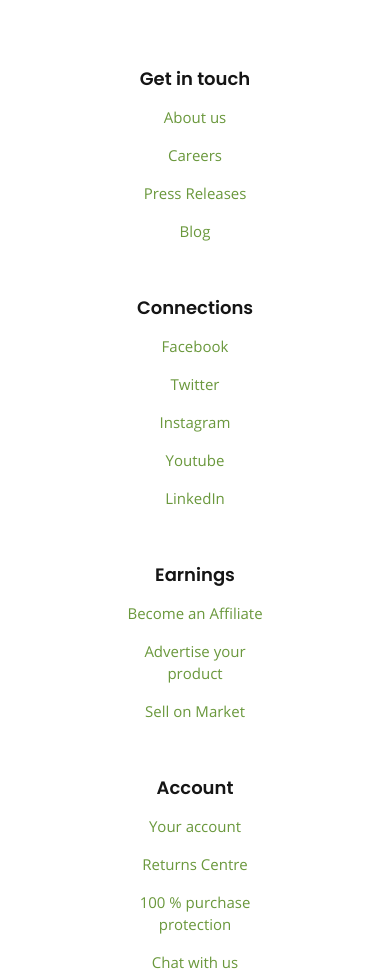
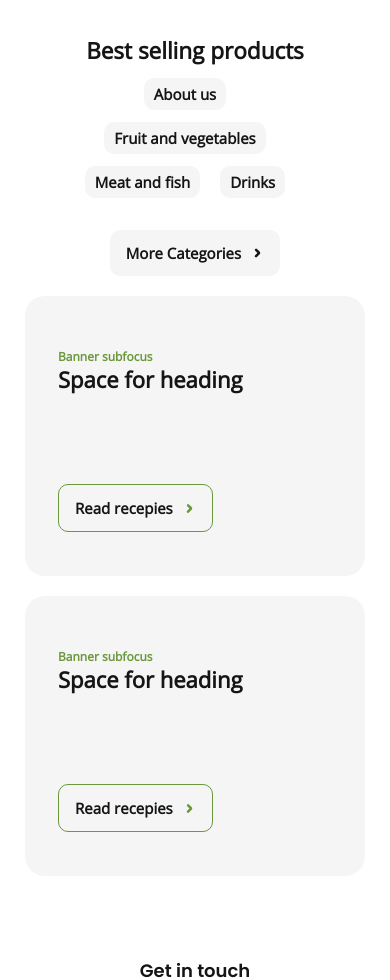
Before and after one commit to otabek-oktamov/ecommerce, a plain HTML site: page index.html in a window 390 px wide. Shown: the part 1020-2000 px from the top of the page. Drawn offline with Linux system fonts and the light colour scheme.

Commit message:
initial commit

```diff
--- a/css/style.css
+++ b/css/style.css
@@ -70,7 +70,8 @@ body {
     background-color: #fff;
     color: var(--heading-color);
 }
-h1,h2,h3,h4,h5,h6{
+
+h1, h2, h3, h4, h5, h6 {
     margin-top: 0;
 }
 
@@ -105,14 +106,17 @@ a {
 }
 
 /* Site Header Styles */
-.site-header{
+
+.site-header {
     display: flex;
     flex-direction: column;
     margin-bottom: 64px;
 }
-.site-header__top{
+
+.site-header__top {
     order: -1;
 }
+
 .site-header__top-container {
     display: flex;
     justify-content: space-between;
@@ -337,6 +341,7 @@ a {
 .site-nav__item-link:hover {
     color: #6A983C;
 }
+
 .burger {
     width: 50px;
     height: 50px;
@@ -346,6 +351,7 @@ a {
     border-radius: 4px;
     z-index: 10;
 }
+
 .burger span {
     position: relative;
     margin-top: 9px;
@@ -360,6 +366,7 @@ a {
     margin-left: -15px;
     margin-top: -1.5px;
 }
+
 .burger span, .burger span::before, .burger span::after {
     display: block;
     width: 30px;
@@ -375,19 +382,24 @@ a {
     -o-transition-duration: 0.3s;
     transition-duration: 0.3s;
 }
+
 .burger span::before, .burger span::after {
     position: absolute;
     content: "";
 }
+
 .burger span::before {
     top: -9px;
 }
+
 .burger span::after {
     top: 9px;
 }
+
 .burger.clicked span {
     background-color: transparent;
 }
+
 .burger.clicked span::before {
     -webkit-transform: translateY(9px) rotate(45deg);
     -moz-transform: translateY(9px) rotate(45deg);
@@ -395,6 +407,7 @@ a {
     -o-transform: translateY(9px) rotate(45deg);
     transform: translateY(9px) rotate(45deg);
 }
+
 .burger.clicked span::after {
     -webkit-transform: translateY(-9px) rotate(-45deg);
     -moz-transform: translateY(-9px) rotate(-45deg);
@@ -406,41 +419,56 @@ a {
 .burger:hover {
     cursor: pointer;
 }
-.burger{
+
+.burger {
     display: none;
 }
-.site-nav__item-list{
+
+.site-nav__item-list {
     z-index: 99;
     border-radius: 10px;
 }
 
 /* Main Style */
+
 .category-menu {
     display: flex;
-    margin-bottom: 50px;
+    margin-bottom: 120px;
     flex-wrap: wrap;
 }
-.category__menu{
+
+.category-menu:last-child {
+    margin-bottom: 0;
+}
+
+.category__menu {
     margin-right: auto;
 }
-.category__menu h2{
+
+.category__menu h2 {
     margin-bottom: 16px;
 }
-.category__list{
+
+.category__list {
     padding: 0;
     list-style: none;
     margin-bottom: 48px;
+    flex-wrap: wrap;
 }
-.category__item:not(:last-child){
+
+.category__item:not(:last-child) {
     margin-bottom: 12px;
 }
-.category__link{
+
+.category__link {
     color: #6A983C;
     text-decoration: underline;
 }
-.category__link:hover{
+
+.category__link:hover {
     color: var(--accent-color);
 }
+
 .btn {
     padding: 12px 16px;
     border-radius: 10px;
@@ -448,6 +476,7 @@ display: none;
     display: inline-block;
     color: #151515;
 }
+
 .btn-more {
     font-size: 15px;
     font-weight: 700;
@@ -455,7 +484,8 @@ display: none;
     align-items: center;
     background-color: #F5F5F5;
 }
-.btn-more::after{
+
+.btn-more::after {
     content: '';
     width: 13px;
     height: 10px;
@@ -465,10 +495,12 @@ display: none;
     background-size: contain;
     margin-left: 10px;
 }
-.btn-more:hover{
+
+.btn-more:hover {
     color: white;
     background-color: #6A983C;
 }
+
 .space-card {
     width: 419px;
     height: 280px;
@@ -479,39 +511,46 @@ display: none;
     transition: 0.3s ease;
 }
 
-.space-card:not(:last-child){
+.space-card:not(:last-child) {
     margin-right: 33px;
 }
-.space-card:hover{
+
+.space-card:hover {
     background-color: #2e5507;
     color: white;
 }
-.space-card:hover span{
+
+.space-card:hover span {
     color: white;
 }
-.space-card:hover .btn-read{
+
+.space-card:hover .btn-read {
     background-color: white;
     color: #2e5507;
 }
-.space-card span{
+
+.space-card span {
     color: #6A983C;
     font-size: 12px;
     font-weight: 600;
     margin-bottom: 8px;
 }
-.space-card h3{
+
+.space-card h3 {
     font-size: 22px;
     font-weight: 600;
     margin-bottom: 94px;
 }
-.btn-read{
+
+.btn-read {
     font-weight: 600;
     color: #151515;
     border: 1px solid #6A983C;
     display: inline-flex;
     align-items: center;
 }
-.btn-read::after{
+
+.btn-read::after {
     content: '';
     width: 13px;
     height: 10px;
@@ -520,14 +559,18 @@ display: none;
     background-repeat: no-repeat;
     margin-left: 10px;
 }
+
 /* Footer style */
+
 .site-footer {
     padding: 64px 45px;
 }
-.underline{
+
+.underline {
     text-decoration: underline;
 }
-.underline:hover{
+
+.underline:hover {
     color: #151515;
 }
 
@@ -537,29 +580,36 @@ display: none;
     margin-bottom: 48px;
     flex-wrap: wrap;
 }
-.list{
+
+.list {
     padding: 20px;
 }
+
 .footer-nav__title {
     font-family: 'Poppins';
     font-size: 18px;
     font-weight: 600;
     margin-bottom: 16px;
 }
+
 .footer-nav__list {
     padding: 0;
     list-style: none;
 }
-.footer-nav__item:not(:last-child){
+
+.footer-nav__item:not(:last-child) {
     margin-bottom: 16px;
 }
+
 .footer-nav__link {
     color: #6A983C;
 }
-.footer-nav__link:hover{
+
+.footer-nav__link:hover {
     text-decoration: underline;
 }
-.footer-product{
+
+.footer-product {
     margin-bottom: 48px;
 }
 
@@ -570,12 +620,15 @@ display: none;
     list-style: none;
     padding: 0;
 }
+
 .footer-product__item:not(:last-child) {
     margin-right: 16px;
 }
-.footer-product__item{
+
+.footer-product__item {
     margin-bottom: 16px;
 }
+
 .footer-product__link {
     font-family: 'Poppins';
     font-size: 12px;
@@ -586,23 +639,90 @@ display: none;
     border-radius: 10px;
     transition: 0.3s;
 }
-.footer-product__link:hover{
+
+.footer-product__link:hover {
     color: white;
     background-color: #6A983C;
 }
-@media screen  and (max-width:700px){
-    .footer-nav__title{
+
+@media screen and (max-width:1100px) {
+    .space-card {
+        max-width: 350px;
+    }
+}
+
+@media screen and (max-width:950px) {
+    .category__menu {
+        margin: auto;
+        width: 80%;
         text-align: center;
     }
-    .footer-nav__item{
+    .category__list {
+        display: flex;
+        flex-direction: row;
+        justify-content: center;
+        margin-bottom: 0;
+    }
+    .category__item {
+        margin-right: 20px;
+    }
+    .btn-more {
+        margin-bottom: 20px;
+    }
+    .space-card {
+        margin: auto;
+    }
+    .category__item:last-child {
+        display: none;
+    }
+}
+
+@media screen and (max-width:780px) {
+    .space-card:not(:last-child) {
+        margin-right: 0;
+        margin: auto;
+    }
+    .category__item {
+        background-color: #F5F5F5;
+        padding: 5px 10px;
+        border-radius: 10px;
+    }
+    .category__link {
+        color: #151515;
+        font-weight: bold;
+        text-decoration: none;
+    }
+    .btn-more {
+        margin-top: 20px;
+    }
+    .category__item:hover {
+        background-color: #6A983C;
+    }
+    .category__item:hover .category__link {
+        color: white;
+    }
+}
+
+@media screen and (max-width:748px) {
+    .space-card:not(:last-child) {
+        margin-bottom: 20px;
+    }
+}
+
+@media screen and (max-width:700px) {
+    .footer-nav__title {
         text-align: center;
     }
-    .list{
+    .footer-nav__item {
+        text-align: center;
+    }
+    .list {
         width: 80%;
     }
 }
+
 @media screen and (max-width:580px) {
- .site-header.active{
+    .site-header.active {
         width: 100vw;
         background-color: #2e2e2e;
         margin-top: 60px;
@@ -611,10 +731,10 @@ display: none;
         position: relative;
         height: 100%;
     }
- .site-header__top{
+    .site-header__top {
         order: 1;
     }
- .site-header__logo{
+    .site-header__logo {
         position: absolute;
         top: 0px;
         left: 0%;
@@ -625,115 +745,116 @@ display: none;
         z-index: 2;
         transform: translateX(0%);
     }
-  .site-header__middle-container{
+    .site-header__middle-container {
         padding-top: 0;
     }
-  .site-header__logo{
+    .site-header__logo {
         width: 100%;
         display: flex;
         justify-content: center;
     }
-  .burger{
+    .burger {
         display: block;
     }
-  .site-header__form{
+    .site-header__form {
         width: 100%;
     }
-  .search{
+    .search {
         display: none;
     }
-  .user{
+    .user {
         position: absolute;
         right: 10%;
     }
-  .site-header__form{
+    .site-header__form {
         display: flex;
         align-items: center;
     }
-  .search-img{
+    .search-img {
         width: 24px;
         height: 24px;
     }
-  .site-nav__list{
+    .site-nav__list {
         flex-direction: column;
         align-items: flex-start;
     }
-  .site-nav__item{
+    .site-nav__item {
         margin-right: 0px;
         margin-bottom: 20px;
     }
-  .site-nav__link{
+    .site-nav__link {
         color: white;
     }
-  .site-header__bottom{
+    .site-header__bottom {
         background-color: transparent;
     }
-
-  .chat-with-us, .phone-number, .site-header__top-navigation-item,.mail-adres{
+    .chat-with-us, .phone-number, .site-header__top-navigation-item, .mail-adres {
         margin-right: 0;
         color: white;
     }
-  .site-header__top-navigation-link{
+    .site-header__top-navigation-link {
         color: white;
     }
-  .information{
+    .information {
         flex-direction: column;
         align-items: flex-start;
         width: 50%;
-      border-right:1px solid white   ;
+        border-right: 1px solid white;
     }
-  .site-header__top-navigation-list{
+    .site-header__top-navigation-list {
         flex-direction: column;
-      align-items:flex-start;
+        align-items: flex-start;
         width: 50%;
         padding-left: 40px;
     }
-  .green:hover{
+    .green:hover {
         color: #6A983C;
     }
-  .site-header__bottom{
+    .site-header__bottom {
         display: none;
     }
-  .site-header__top{
+    .site-header__top {
         display: none;
     }
-  .site-header__form{
+    .site-header__form {
         display: none;
     }
-  .df{
+    .df {
         display: flex;
     }
-  .db{
+    .db {
         display: block;
     }
-  .footer-nav{
+    .footer-nav {
         justify-content: center;
     }
 }
+
 @media screen and (max-width:380px) {
-    .user__cab{
+    .user__cab {
         margin-right: 0;
     }
-    .site-header__top-container{
+    .site-header__top-container {
         flex-direction: column;
         margin-bottom: 20px;
     }
-    .information{
+    .information {
         width: 100%;
         border: none;
     }
-    .site-header__top-navigation-list{
+    .site-header__top-navigation-list {
         padding: 0;
     }
-    .user{
+    .user {
         right: 15%;
     }
-    .search-btn{
+    .search-btn {
         flex-shrink: 0;
     }
 }
+
 @media screen and (max-width:350px) {
-    .user{
+    .user {
         top: 2%;
         background-color: #f9f9f9;
         border-radius: 10px;
@@ -741,10 +862,10 @@ display: none;
         right: 1%;
         flex-direction: column;
     }
-    .site-header__select-menu{
+    .site-header__select-menu {
         margin: 0;
     }
-    .burger{
+    .burger {
         right: 0;
     }
 }
--- a/index.html
+++ b/index.html
@@ -169,6 +169,29 @@
                     <a class="btn btn-read" href="#">Read recepies</a>
                 </div>
             </section>
+            <section class="category-menu">
+                <div class="category__menu">
+                    <h2>Best selling products</h2>
+                    <ul class="category__list">
+                        <li class="category__item"><a class="category__link" href="#">About us</a></li>
+                        <li class="category__item"><a class="category__link" href="#">Fruit and vegetables</a></li>
+                        <li class="category__item"><a class="category__link" href="#">Meat and fish</a></li>
+                        <li class="category__item"><a class="category__link" href="#">Drinks</a></li>
+                        <li class="category__item"><a class="category__link" href="#">Kitchen</a></li>
+                    </ul>
+                    <a href="#" class="btn btn-more">More Categories</a>
+                </div>
+                <div class="space-card">
+                    <span>Banner subfocus</span>
+                    <h3>Space for heading</h3>
+                    <a class="btn btn-read" href="#">Read recepies</a>
+                </div>
+                <div class="space-card">
+                    <span>Banner subfocus</span>
+                    <h3>Space for heading</h3>
+                    <a class="btn btn-read" href="#">Read recepies</a>
+                </div>
+            </section>
         </div>
     </main>
     <!-- Main Section End -->
@@ -228,7 +251,7 @@
                 <ul class="footer-product__list">
                     <li class="footer-product__item"><a class="footer-product__link" href="#"> Beans</a></li>
                     <li class="footer-product__item"><a class="footer-product__link" href="#"> Carrots</a></li>
-                    <li class="footer-product__item"><a class="footer-product__link" href="#"> Apples   </a></li>
+                    <li class="footer-product__item"><a class="footer-product__link" href="#"> Apples </a></li>
                     <li class="footer-product__item"><a class="footer-product__link" href="#"> Garlic</a></li>
                     <li class="footer-product__item"><a class="footer-product__link" href="#"> Mushrooms</a></li>
                     <li class="footer-product__item"><a class="footer-product__link" href="#"> Tomatoes</a></li>
```
Lines whose indentation alone changed are shown as unchanged.
